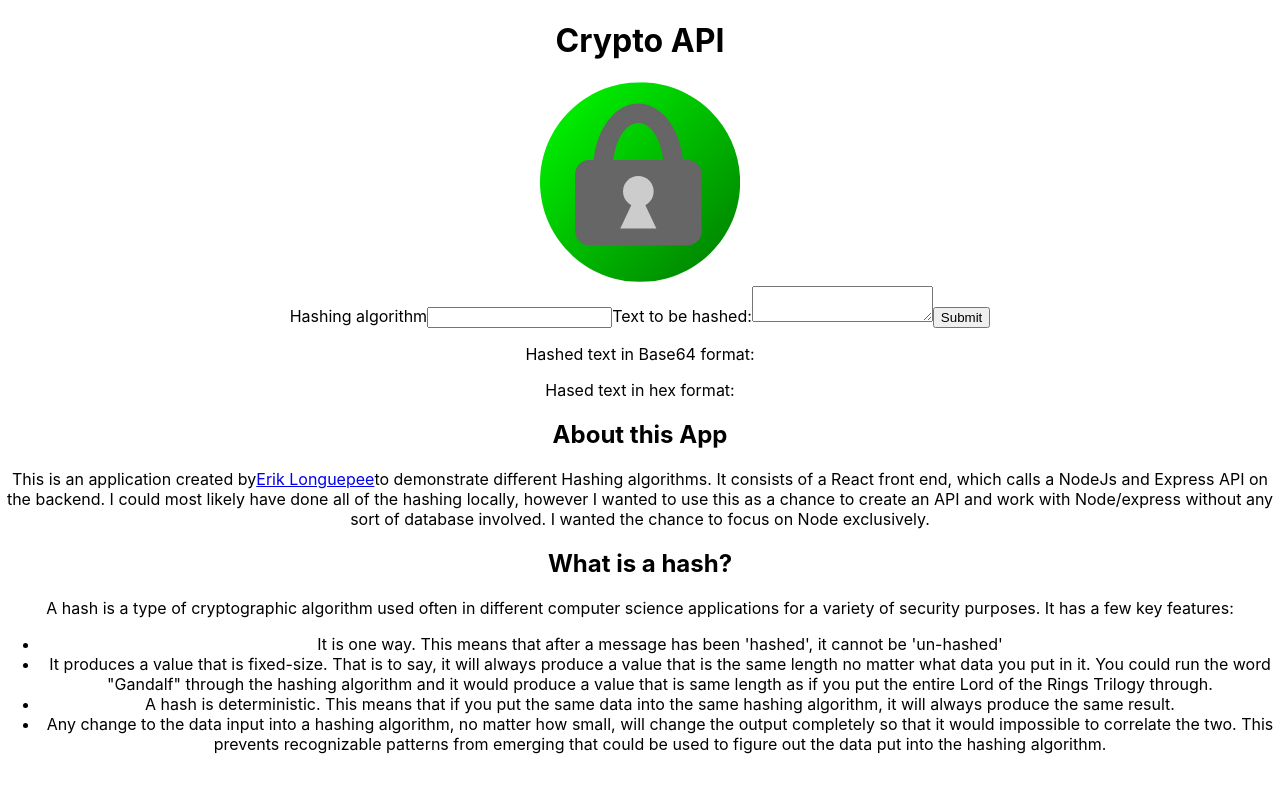
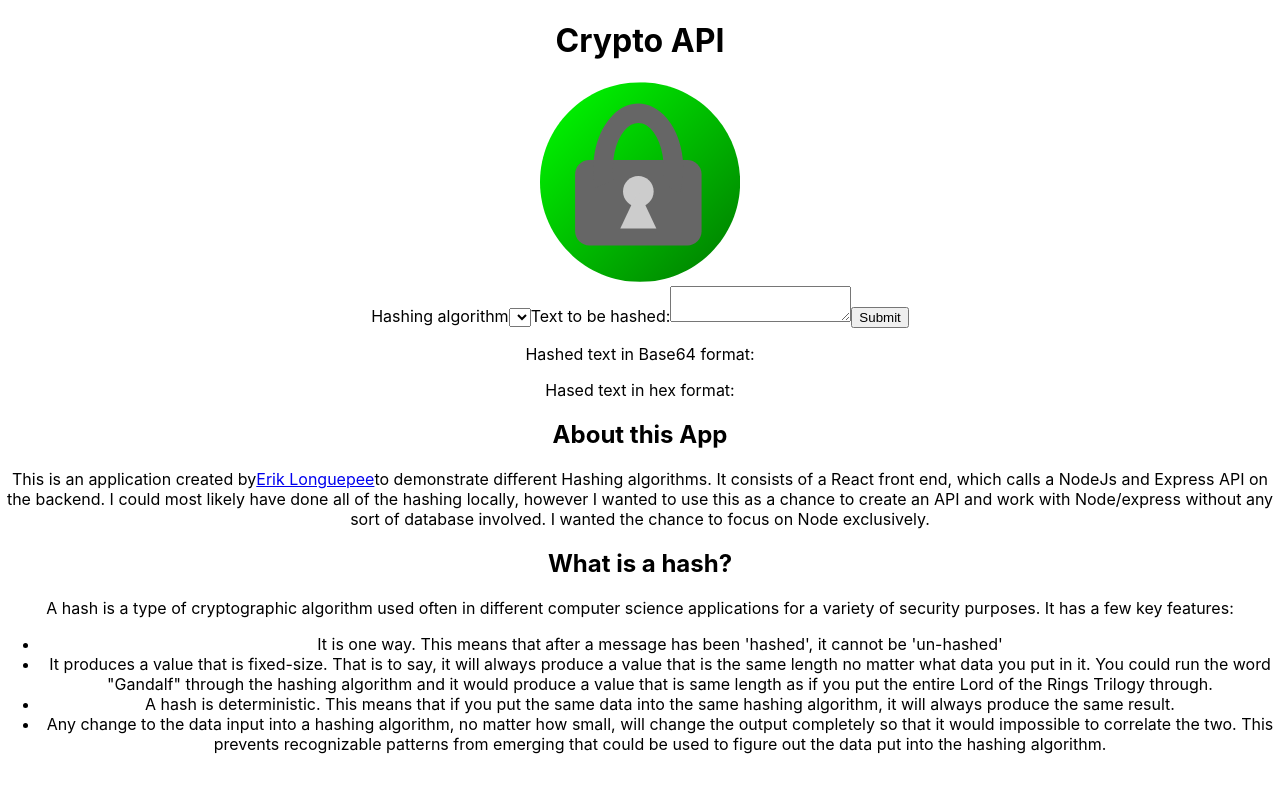
Before and after one commit to ecron11/Crypto-Api-Frontend, a React (Create React App) app: page / in a window 1280 px wide. Shown: the top 792 px of the page. Built offline with nearby package versions, Linux system fonts and the light colour scheme; no server answers.

Commit message:
added auto-populating algo selector

```diff
--- a/src/App.js
+++ b/src/App.js
@@ -14,7 +14,8 @@ export default class App extends Component {
       apiResponse: {
         hexDigest: "",
         base64Digest: ""
-      }
+      },
+      hashAlgos: []
     }
   }
 
@@ -44,16 +45,22 @@ export default class App extends Component {
      });
   }
 
-  //Gets a list of the hashing algorithms that can be used
-  // getHashAlgos() {
-  //   fetch("http://cryptoapi-env.eba-twhhdby2.us-east-2.elasticbeanstalk.com/api/checkHashes", {
-  //     method: "GET"
-  //   })
-  // }
 
   //calls the api to find valid hashing algorithms
   componentDidMount() {
-    //this.callApi();
+    fetch("https://crypto.erik-longuepee.com/api/checkHashes")
+    .then(response => response.json())
+    .then(data => {
+      this.setState({
+        hashAlgos: data.Algorithms
+        })
+      console.log(this.state.hashAlgos);
+    });
+
+    // .then(data => this.setState({
+    //   hashAlgos: data.Algorithms
+    // }));
+
   }
 
   render() {
@@ -61,6 +68,7 @@ export default class App extends Component {
       <div className="App">
         <AppHeader />
         <CryptoForm
+          hashAlgos={this.state.hashAlgos}
           base64Text={this.state.apiResponse.base64Digest}
           hexText={this.state.apiResponse.hexDigest}
           handleSubmit={this.getHash}
--- a/src/CryptoForm.js
+++ b/src/CryptoForm.js
@@ -20,8 +20,6 @@ export default class CryptoForm extends Component {
         const value = target.value;
         const name = target.name;
 
-        console.log(value);
-
         this.setState({
             [name]: value
         })
@@ -33,6 +31,17 @@ export default class CryptoForm extends Component {
     }
 
     render() {
+        //create the options for the algorithm drop down
+        // `<option value='${element}'>${element}</option>`
+        const algoOptions = [];
+        this.props.hashAlgos.forEach(element => {
+            algoOptions.push(
+                <option value={element} key={element}>
+                        {element}
+                </option>
+            );
+        });
+
         return (
             <div>
             <img src="./logo.svg" alt="" style={{
@@ -40,15 +49,17 @@ export default class CryptoForm extends Component {
                 width: 200
             }}/>
             <form onSubmit={this.handleSubmit}>
+                {/* The hashing algorithm selector. It is populated by a call to the API in App.js  */}
                 <label>
                     Hashing algorithm
                 </label>
-                <input
+                <select
                     name="hashAlgo"
-                    type="text"
                     value={this.state.hashAlgo}
                     onChange={this.handleInputChange}
-                    />
+                >
+                    {algoOptions}
+                </select>
                 <label>
                     Text to be hashed:
                 </label>
@@ -56,6 +67,7 @@ export default class CryptoForm extends Component {
                     name="hashText"
                     value={this.state.hashText}
                     onChange={this.handleInputChange}
+                    maxLength="300"
                     />
                 <input type="submit" />
             </form>
```
Also changed, not shown: 1 other file (tests, documents, lock files or other folders).
